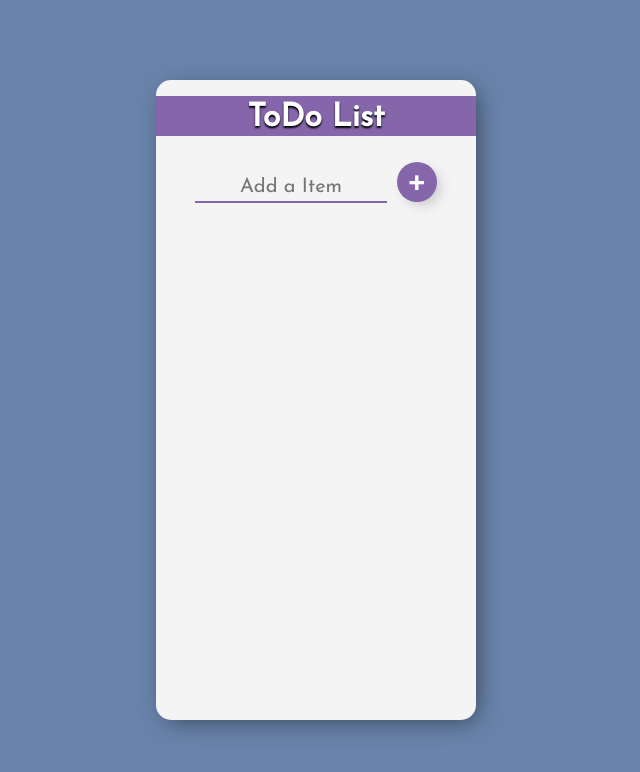
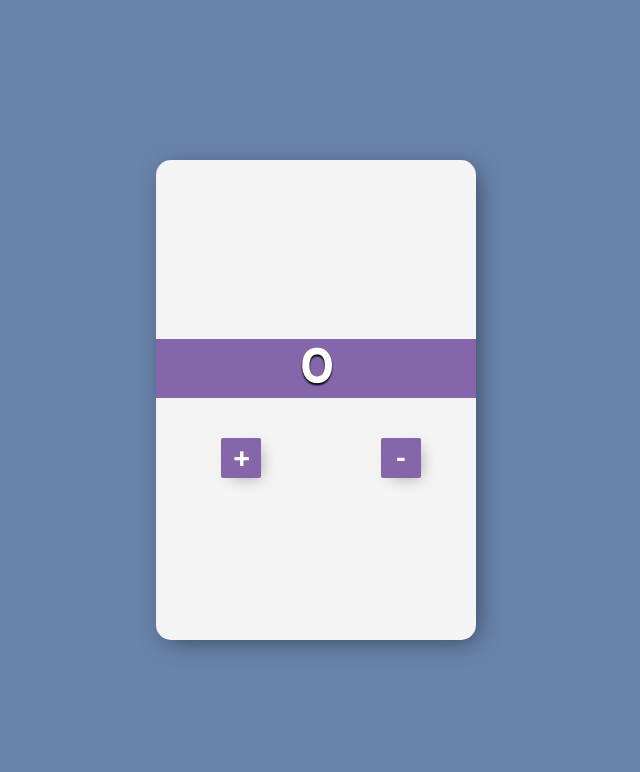
Before and after one commit to Rithick69/React-Tutorials, a React (Create React App) app: page / in a window 1280 px wide. Shown: the top 772 px of the page, without its empty margins (324-964 px from the left). Built offline with nearby package versions, Linux system fonts and the light colour scheme.

Commit message:
Hooks Challenge Increment Decrement web page

```diff
--- a/src/App.jsx
+++ b/src/App.jsx
@@ -1,10 +1,48 @@
-import React from "react";
+import React, { useState } from "react";
 import ToDoCard from "./components/ToDoCard";
 import "./styles.css";
 
+// Hooks Challenge
+
+const App = () => {
+	const [CurrData, setData] = useState(0);
+
+	const Increment = () => {
+		setData((prev) => {
+			return prev + 1;
+		});
+	};
+	const Decrement = () => {
+		setData((prev) => {
+			return prev !== 0 ? prev - 1 : 0;
+		});
+	};
+
+	return (
+		<>
+			<div className="main_div">
+				<div className="center_hooks_div">
+					<br />
+					<h1 className="heading">{CurrData}</h1>
+					<div className="btn_div">
+						<button className="buttons" onClick={Increment}>
+							{" "}
+							+{" "}
+						</button>
+						<button className="buttons" onClick={Decrement}>
+							{" "}
+							-{" "}
+						</button>
+					</div>
+				</div>
+			</div>
+		</>
+	);
+};
+
 // TODO LIST using ReactJS
 
-const App = () => {
+const App1 = () => {
 	return (
 		<>
 			<ToDoCard />
--- a/src/styles.css
+++ b/src/styles.css
@@ -8,6 +8,54 @@
 	box-sizing: border-box;
 	/* background-color: #d2dbdd; */
 	font-family: "Josefin Sans", "Arial Narrow", Arial sans-serif;
+}
+
+/* Hooks challenge */
+
+.center_hooks_div {
+	width: 25%;
+	height: 60vh;
+	background: #f4f4f4;
+	box-shadow: 5px 5px 25px -5px rgba(0, 0, 0, 0.5);
+	border-radius: 15px;
+	display: flex;
+	justify-content: center;
+	align-items: center;
+	flex-direction: column;
+}
+
+.heading {
+	color: white;
+	background: transparent;
+	background-color: #8566aa;
+	padding: 6px 0 2px 0;
+	margin-bottom: 10px;
+	text-shadow: 0 2px 2px black;
+	font-size: 50px;
+	width: 100%;
+}
+
+.btn_div {
+	width: 100%;
+	display: flex;
+	justify-content: space-around;
+	align-items: center;
+	flex-direction: row;
+}
+
+.buttons {
+	min-height: 40px;
+	width: 40px;
+	border-radius: 5%;
+	border-color: transparent;
+	background-color: #8566aa;
+	color: #fff;
+	font-size: 40px;
+	border: none;
+	outline: none;
+	margin-top: 30px;
+	padding: 0 10px;
+	box-shadow: 5px 5px 15px -5px rgba(0, 0, 0, 0.3);
 }
 
 /* ToDo List */
@@ -116,6 +164,9 @@ ol li {
 }
 
 @media (max-width: 768px) {
+	.center_hooks_div {
+		width: 55%;
+	}
 	.center_div {
 		width: 55%;
 	}
```
